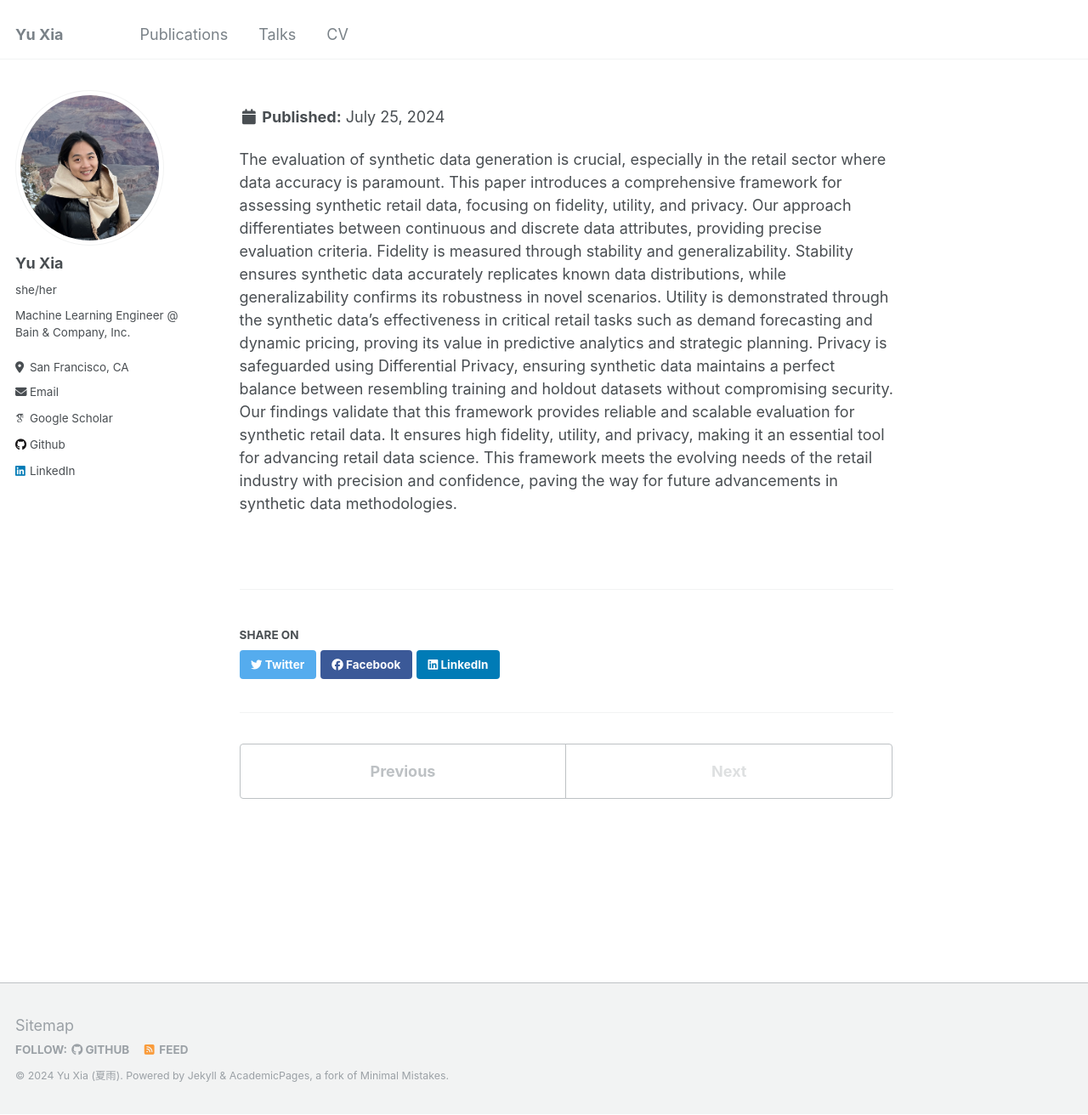
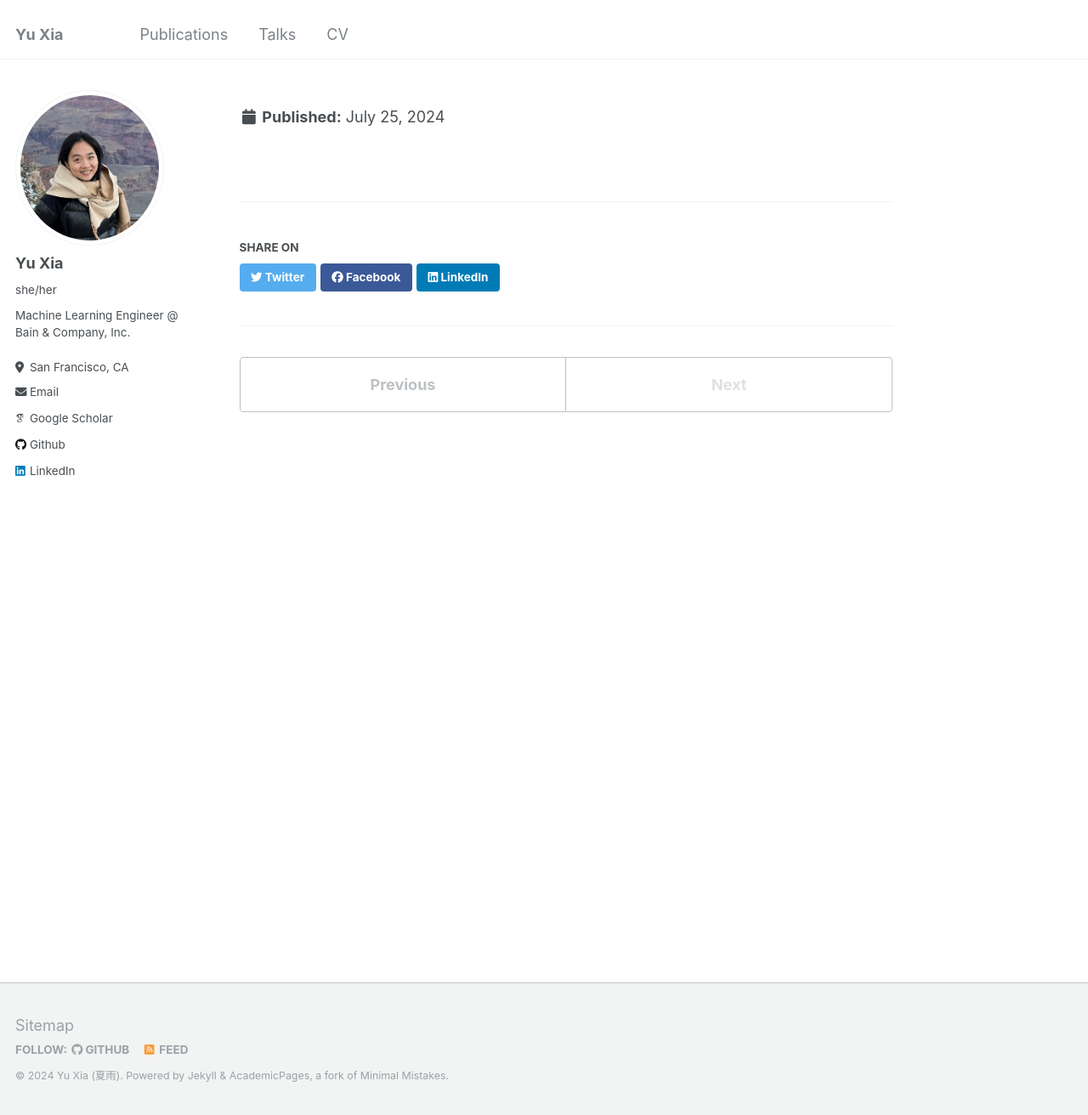
Before and after one commit to YuXia-SR/yuxia-sr.github.io, a Jekyll site: the page built from _publications/2024_06_19_retail_synthesizer_evaluation.md, in a window 1280 px wide and 1312 px high. Shown: the whole window at 85% size. Built offline with Jekyll 4.4.1, drawn with Linux system fonts in a browser that asks for light colours; some web fonts are replaced.

Commit message:
fix paper entry

```diff
--- a/_publications/2024_06_19_retail_synthesizer_evaluation.md
+++ b/_publications/2024_06_19_retail_synthesizer_evaluation.md
@@ -12,4 +12,3 @@ codeurl:
 paperurl: 'https://arxiv.org/abs/2406.13130'
 citation: 'Y. Xia, C. Wang, J. Mabry, G. Cheng. 2024. Advancing Retail Data Science: Comprehensive Evaluation of Synthetic Data. arXiv. https://arxiv.org/abs/2406.13130.'
 ---
-The evaluation of synthetic data generation is crucial, especially in the retail sector where data accuracy is paramount. This paper introduces a comprehensive framework for assessing synthetic retail data, focusing on fidelity, utility, and privacy. Our approach differentiates between continuous and discrete data attributes, providing precise evaluation criteria. Fidelity is measured through stability and generalizability. Stability ensures synthetic data accurately replicates known data distributions, while generalizability confirms its robustness in novel scenarios. Utility is demonstrated through the synthetic data's effectiveness in critical retail tasks such as demand forecasting and dynamic pricing, proving its value in predictive analytics and strategic planning. Privacy is safeguarded using Differential Privacy, ensuring synthetic data maintains a perfect balance between resembling training and holdout datasets without compromising security. Our findings validate that this framework provides reliable and scalable evaluation for synthetic retail data. It ensures high fidelity, utility, and privacy, making it an essential tool for advancing retail data science. This framework meets the evolving needs of the retail industry with precision and confidence, paving the way for future advancements in synthetic data methodologies.
```
